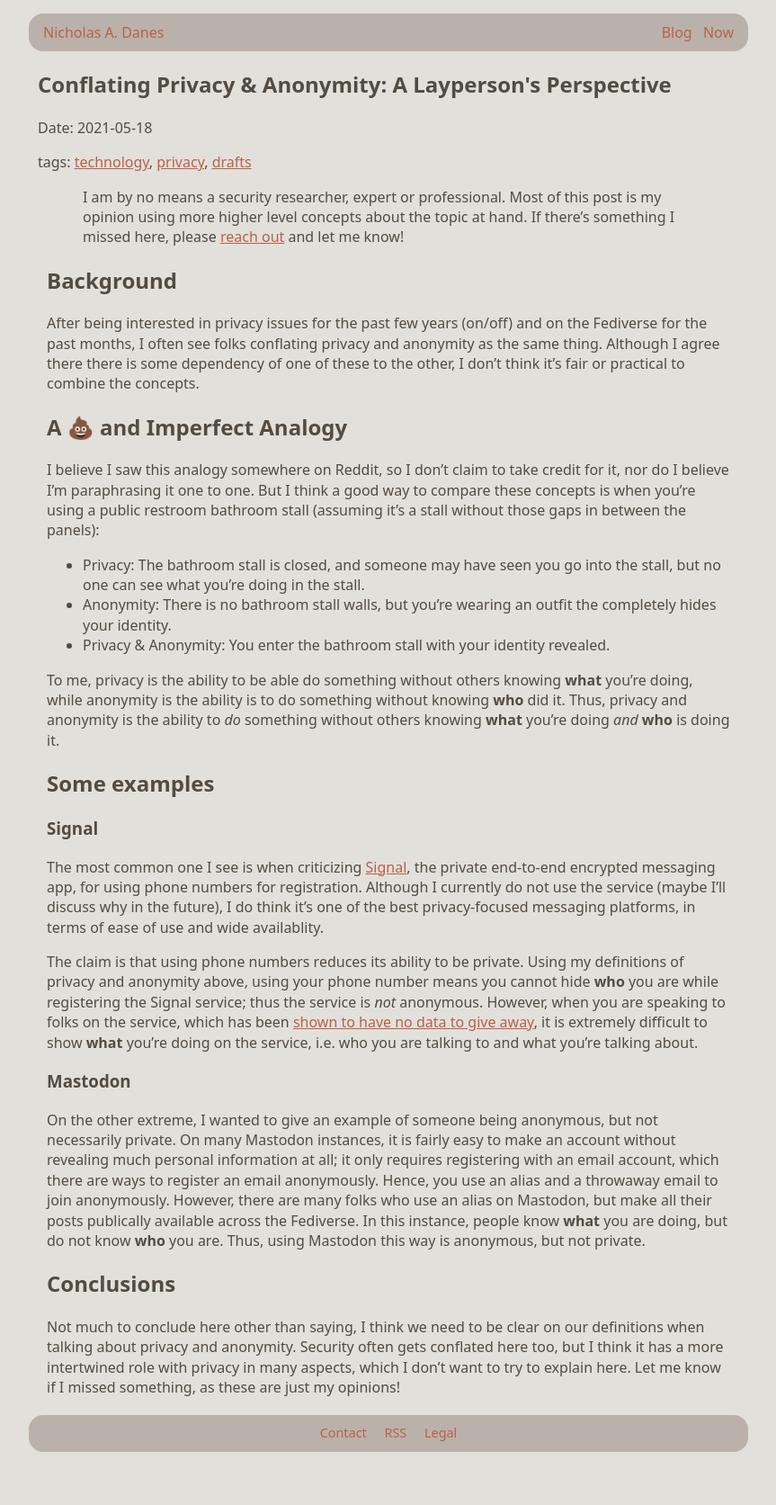
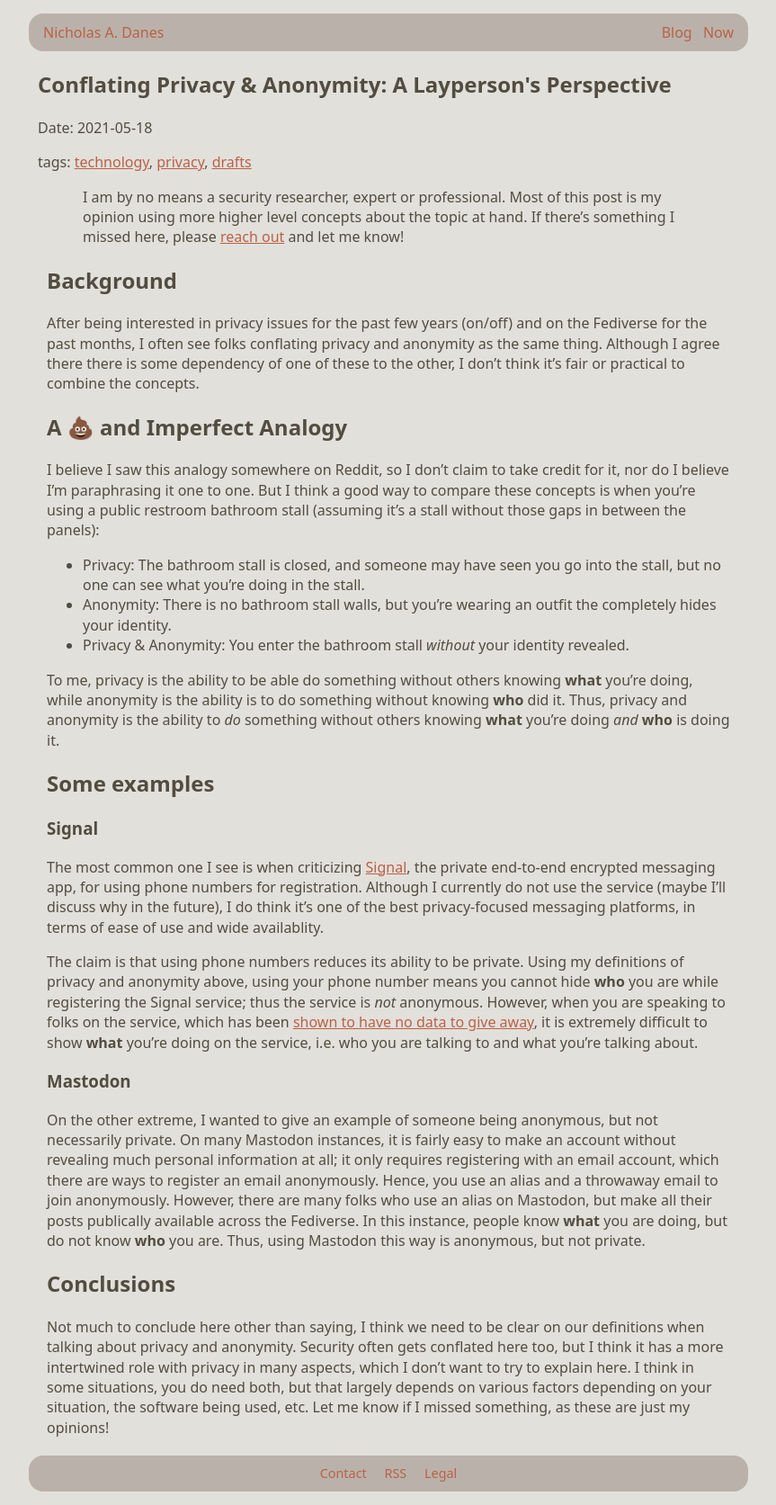
Before and after one commit to danesnick/old_website, a Jekyll site: the page built from _posts/2021-05-18-Conflating-Privacy-Security-Anonymity.markdown, in a window 1280 px wide. Shown: the whole page at 90% size, without its empty margins (208-1071 px from the left). Built offline with Jekyll 4.4.1, drawn with Linux system fonts in a browser that asks for light colours; before the commit the page ends 1629 px from its top, so only the background shows below that.

Commit message:
Fixed typos, added more to conclusion

```diff
--- a/_posts/2021-05-18-Conflating-Privacy-Security-Anonymity.markdown
+++ b/_posts/2021-05-18-Conflating-Privacy-Security-Anonymity.markdown
@@ -19,7 +19,7 @@ I believe I saw this analogy somewhere on Reddit, so I don't claim to take credi
 
 * Privacy: The bathroom stall is closed, and someone may have seen you go into the stall, but no one can see what you're doing in the stall.
 * Anonymity: There is no bathroom stall walls, but you're wearing an outfit the completely hides your identity.
-* Privacy & Anonymity: You enter the bathroom stall with your identity revealed.
+* Privacy & Anonymity: You enter the bathroom stall *without* your identity revealed.
 
 To me, privacy is the ability to be able do something without others knowing **what** you're doing, while anonymity is the ability is to do something without knowing **who** did it. Thus, privacy and anonymity is the ability to *do* something without others knowing **what** you're doing *and* **who** is doing it.
 
@@ -39,4 +39,4 @@ On the other extreme, I wanted to give an example of someone being anonymous, bu
 
 ## Conclusions
 
-Not much to conclude here other than saying, I think we need to be clear on our definitions when talking about privacy and anonymity. Security often gets conflated here too, but I think it has a more intertwined role with privacy in many aspects, which I don't want to try to explain here. Let me know if I missed something, as these are just my opinions!
+Not much to conclude here other than saying, I think we need to be clear on our definitions when talking about privacy and anonymity. Security often gets conflated here too, but I think it has a more intertwined role with privacy in many aspects, which I don't want to try to explain here. I think in some situations, you do need both, but that largely depends on various factors depending on your situation, the software being used, etc. Let me know if I missed something, as these are just my opinions!
```
